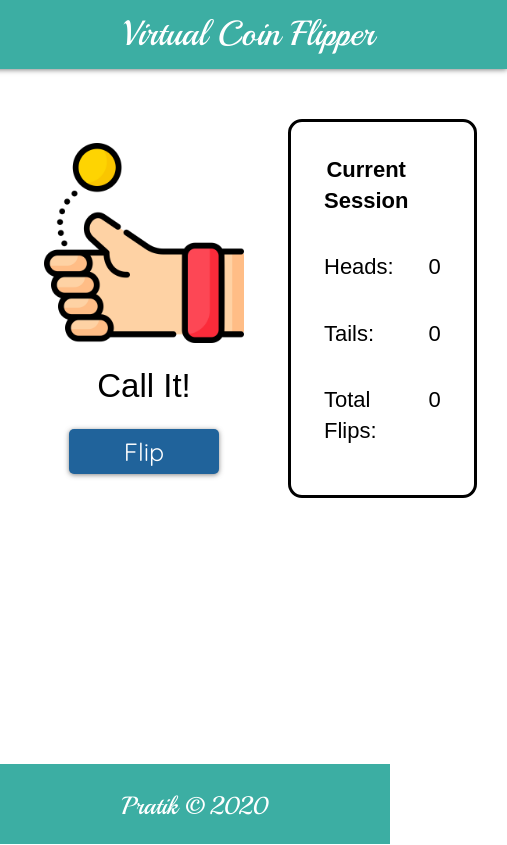
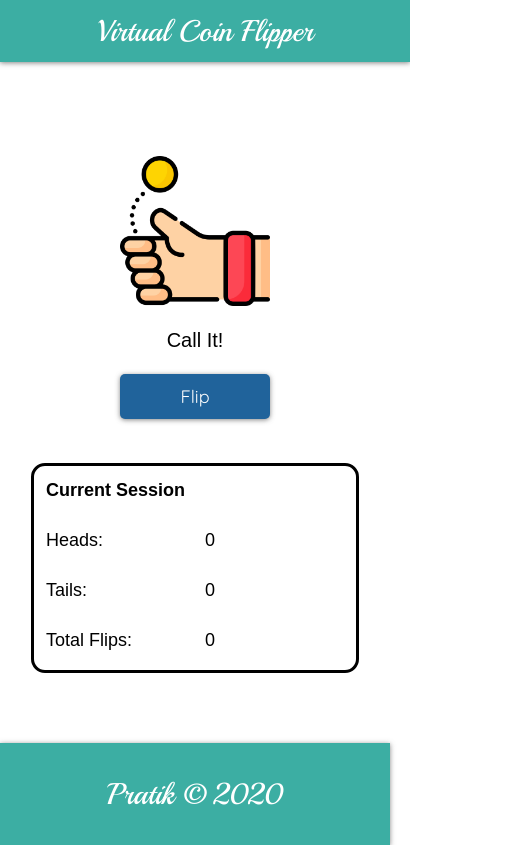
Before and after one commit to PratikAmatya/Coin-Flipper, a plain HTML site: page index.html in a window 390 px wide. Shown: the whole page, 507 px wide, since content can reach past the window. Drawn offline with Linux system fonts and the light colour scheme.

Commit message:
Second Commit

```diff
--- a/style.css
+++ b/style.css
@@ -6,10 +6,10 @@
 	--lightBlue: #399cbd;
 	--shadow: 0 1px 5px rgba(104, 104, 104, 0.8);
 }
+
 html {
 	box-sizing: border-box;
 	font-family: Arial;
-	/* animation: transitionIn 0.87s; */
 }
 body {
 	margin: 0;
@@ -17,13 +17,15 @@ body {
 	line-height: 1.4;
 }
 
+.wrapper {
+	display: grid;
+	grid-gap: 40px;
+}
 .main-nav {
 	position: relative;
 	left: 0;
 	top: 0;
-	display: block;
 	width: 100%;
-	min-height: 40px;
 	padding: 10px;
 	font-size: 35px;
 	font-family: 'Playball', cursive;
@@ -33,27 +35,26 @@ body {
 	background: var(--green);
 	box-shadow: var(--shadow);
 }
-.wrapper {
+
+.main-info {
 	display: grid;
-	grid-gap: 50px;
-	grid-template-columns: 1fr;
+	grid-gap: 20px;
+	grid-template-columns: repeat(auto-fit, minmax(200px, 1fr));
+	/* grid-template-areas: 'flipper details'; */
 	align-items: center;
 	justify-items: center;
-}
-.main-info {
-	grid-template-areas: 'flipper details';
-	padding: 0 20px;
-	display: grid;
-	grid-gap: 20px;
+	padding: 0 40px;
+	min-height: 200px;
 }
 .coin-main {
-	grid-area: flipper;
+	/* grid-area: flipper; */
 	display: grid;
 	grid-gap: 20px;
 	grid-template-columns: 1fr;
 	align-items: center;
 	justify-items: center;
-	padding: 1.5em;
+	padding: 10px;
+	padding: 1.5rem;
 }
 .description {
 	font-size: 33px;
@@ -75,8 +76,6 @@ img {
 	display: inline-block;
 	font-size: 25px;
 	font-family: 'Quicksand', sans-serif;
-	/* font-family: 'Roboto', sans-serif; */
-	/* font-family: 'Alata', sans-serif; */
 }
 .btn:hover {
 	background: var(--lightBlue);
@@ -84,37 +83,60 @@ img {
 }
 
 .record {
-	grid-area: details;
-	border: black;
-	border-style: solid;
-	/* color: white; */
-	border-radius: 14px;
 	display: grid;
 	grid-gap: 20px;
 	grid-template-columns: 1fr 1fr;
-	/* align-items: end;
-	justify-items: center; */
+	max-width: 20em;
+	min-height: 10em;
+	border: black;
+	border-style: solid;
+	border-radius: 14px;
+
 	padding: 1.5em;
 	font-size: 22px;
 }
 
 .title-record {
-	text-align: center;
 	font-weight: bold;
 }
 
 footer {
-	position: fixed;
+	position: relative;
+	margin-top: 3px;
+	box-shadow: var(--shadow);
 	left: 0;
 	bottom: 0;
-	max-height: 80px;
 	color: white;
 	text-align: center;
+	width: 100%;
 	display: block;
-	width: 100%;
 	background: var(--green);
-	/* min-height: 40px; */
-	/* padding: 10px; */
-	font-size: 25px;
+	font-size: 30px;
 	font-family: 'Playball', cursive;
 }
+
+/* Media Queries */
+@media (max-width: 970px) {
+	.main-nav {
+		font-size: 30px;
+	}
+	.main-info {
+		padding: 30px;
+	}
+	.record {
+		font-size: 18px;
+		padding: 12px;
+	}
+	.btn {
+		font-size: 18px;
+	}
+	footer {
+		margin-top: 0px;
+	}
+	.description {
+		font-size: 20px;
+	}
+	img {
+		max-height: 150px;
+	}
+}
```
Also changed, not shown: script.js (+0 -8 lines).
